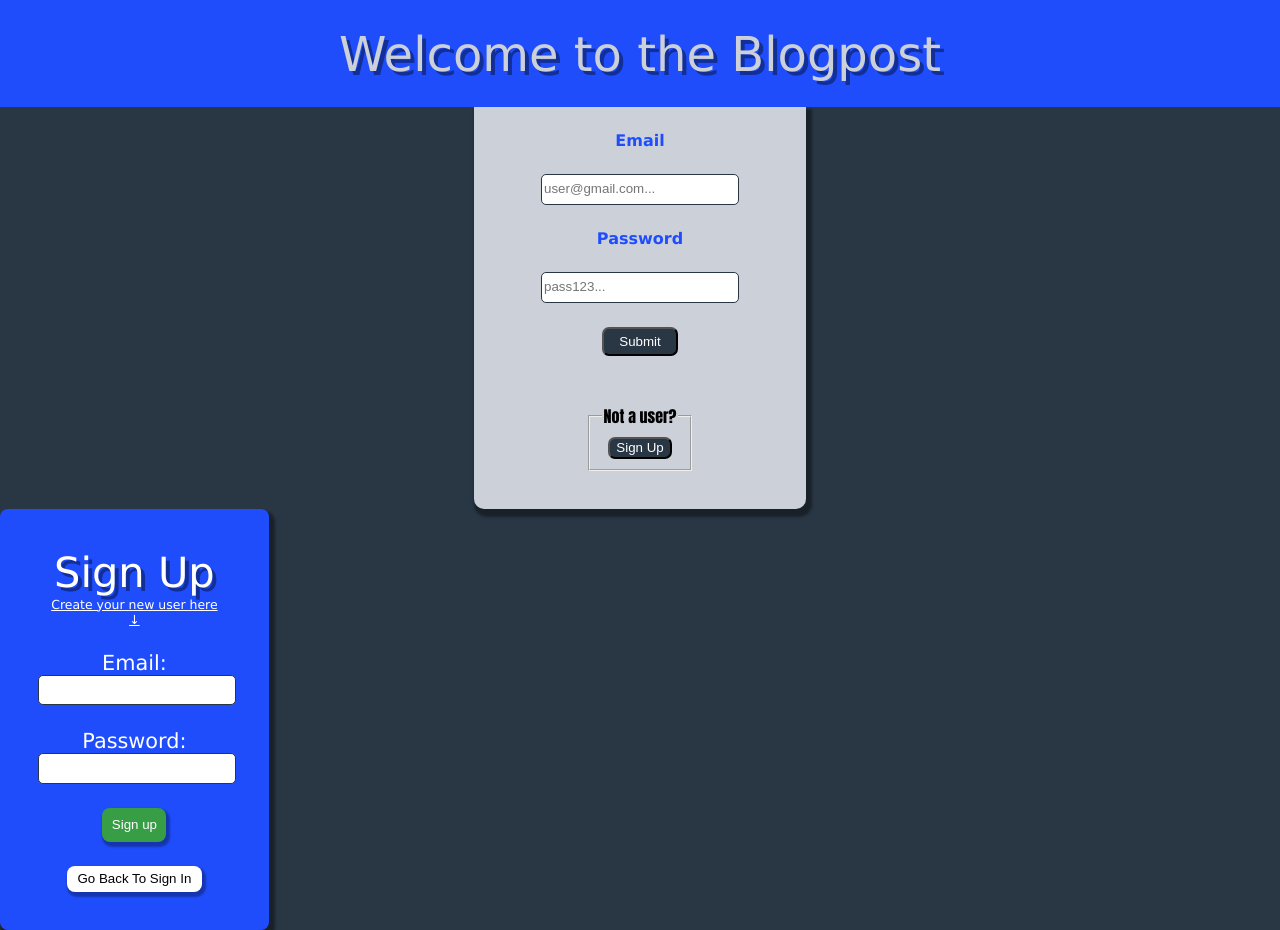
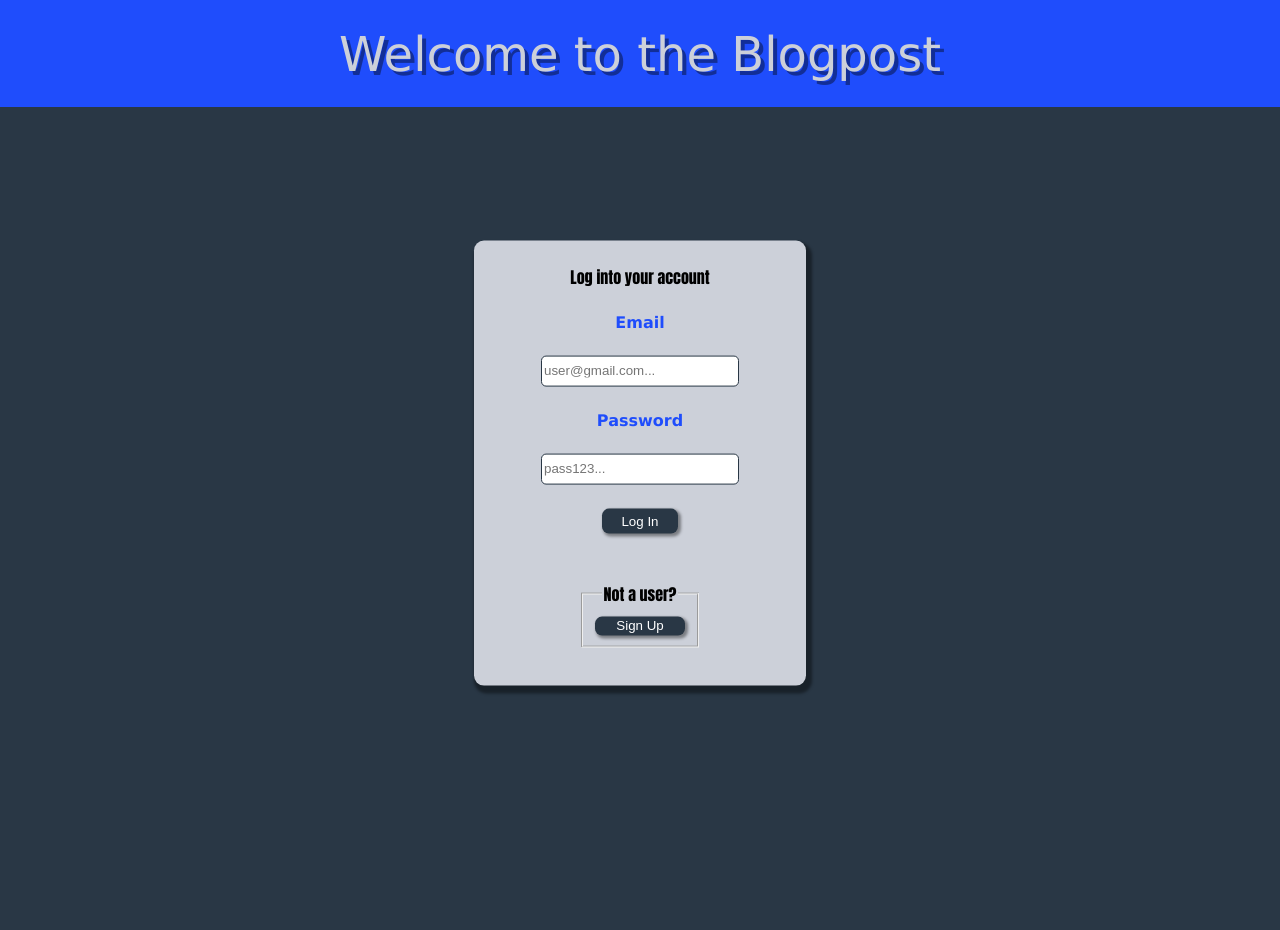
Before and after one commit to azaki00/blogpost-react, a React (Create React App) app: page / in a window 1280 px wide. After the commit the page ends 800 px from the top, so only its background shows below. Built offline with nearby package versions, Linux system fonts and the light colour scheme.

Commit message:
making login and signup menus

```diff
--- a/src/App.js
+++ b/src/App.js
@@ -14,9 +14,10 @@ function App() {
 ])
 
   const [isNotLogged,setIsNotLogged] = useState(true)
-  const [isNotSigned,setIsNotSigned] = useState(true)
+  const [isNotSigned,setIsNotSigned] = useState(false)
 
   const [logsin, setLogsin] = useState({mail: "", pass: ""})
+  const [sign, setSign] = useState({mail: "", pass: ""})
 
   const unlog=()=>{
     setIsNotLogged(prevState => !prevState);
@@ -26,16 +27,33 @@ function App() {
     setIsNotSigned(prevState => !prevState);
   }
 
-  // const signn=(mm,pp)>{
-  //   var xam={mail: "", pass: ""};
-
-  // }
+  const signS=(mm,pp)=>{
+    var controlUser={mail: mm, pass: pp};
+    for(var i=0; i< users.length; i++){
+      if(users[i].mail == mm){
+        alert("User already exists! Please Log in!");
+        return
+      }
+    }
+    // if(mm ){
+    // setUsers({...users, controlUser});
+    // alert("Succesfully signed up!");
+    // }
+    if(isNotLogged){
+      unlog();
+    }
+    unSign();
+    console.log(isNotSigned);
+  }
 
 const logg=(m,p)=>{
   for(var i=0; i< users.length; i++){
     if(users[i].mail == m && users[i].pass == p){
       setLogsin({mail: users[i].mail, pass: users[i].pass})
       alert("Succesfully logged in!");
+      if(isNotSigned){
+        unSign();
+      }
       unlog();
       console.log(isNotLogged);
 
@@ -43,14 +61,15 @@ const logg=(m,p)=>{
     }
 
   }
-  alert("This user is not found!");
-  // setLogsin({mail: "",pass: "" });
+  alert("This user is not found! Please sign up!");
+  setLogsin({mail: "",pass: "" });
 }
+
 
   return (
     <>
-      <Login isNotLogged={isNotLogged} logg={logg}/>
-      <Signup isNotSigned={isNotSigned}/>
+      <Login isNotLogged={isNotLogged} unlog={unlog} logg={logg} unSign ={unSign} />
+      <Signup signS = {signS} unSign={unSign} unlog={unlog} isNotSigned={isNotSigned}/>
     </>
   );
 }
--- a/src/components/login/Login.js
+++ b/src/components/login/Login.js
@@ -1,26 +1,37 @@
 import React from 'react'
 import './login.css'
 import { useState } from 'react'
-const Login = ({logg,unlog,isNotLogged, promptSign}) => {
+import { UNSAFE_NavigationContext } from 'react-router-dom'
+const Login = ({logg,unlog,isNotLogged, unSign}) => {
 
     const [mail, setMail] = useState("")
     const [pass, setPass] = useState("")
 
     const enter=(e) =>{
         e.preventDefault();
-        console.log("clicked");
+        console.log("clicked Log in");
         logg(mail, pass);
+        setMail("");
+        setPass("");
+    }
+
+    const promptSign =(e) => {
+      e.preventDefault();
+      console.log("clicked to sign up");
+      unlog();
+      unSign();
     }
     // e.preventDefault
   return (
     <div className={`login ? ${isNotLogged ? "login--show" : ""}`}>
         <span>Welcome to the Blogpost</span>
         <form className='form'><br/>
+            <article>Log into your account</article><br />
             <label>Email</label><br/>
             <input type="email"  value={mail} onChange={(e) => setMail(e.target.value)}  placeholder="user@gmail.com..."/><br/>
             <label>Password</label><br/>
             <input type="text"  value={pass} onChange={(e) => setPass(e.target.value)}  placeholder="pass123..."/><br/>
-            <button onClick={enter}>Submit</button><br/><br/>
+            <button onClick={enter}>Log In</button><br/><br/>
             <fieldset>
               <legend>Not a user?</legend>
               <button onClick={promptSign}>Sign Up</button>
--- a/src/components/login/login.css
+++ b/src/components/login/login.css
@@ -10,10 +10,10 @@
     align-items: center;
     background-color: #CCD0D9;
     width: 20vw;
-    border-bottom-right-radius: 10px;
-    border-bottom-left-radius: 10px;
+    border-radius: 10px;
     align-self: center;
     box-shadow: 3px 5px 3px 3px rgba(0,0,0,0.4);
+    transform:translateY(30%);
 }
 
 .login{
@@ -26,6 +26,8 @@
     text-align: center;
     opacity: 0;
     pointer-events: none;
+    z-index: 1;
+    transition: ease-in 0.3s;
 }
 
 .login--show{
@@ -65,6 +67,8 @@
     outline: none;
     cursor: pointer;
     transition: 0.4s;
+    border: 0;
+    box-shadow: 2px 2px 3px 1px rgba(0,0,0,0.4);
 }
 
 .login button:hover{
@@ -73,5 +77,6 @@
 }
 
 .login fieldset button{
-    width: 5vw;
+    width: 7vw;
+    line-height: 2vh;
 }
--- a/src/components/signup/Signup.js
+++ b/src/components/signup/Signup.js
@@ -2,32 +2,41 @@ import React from 'react'
 import './signup.css'
 import { useState } from 'react'
 
-const Signup = ({isNotSigned,signS}) => {
+const Signup = ({isNotSigned,signS,unlog,unSign}) => {
 
     const [mailSign, setMailSign] = useState("")
     const [passSign, setPassSign] = useState("")
 
     const enterS=(e) =>{
         e.preventDefault();
-        console.log("clicked");
+        console.log("clicked Signup");
         signS(mailSign, passSign);
     }
+
+    const doUnsign=(e)=>{
+      e.preventDefault();
+      console.log("clicked to go back to log in");
+      unSign();
+      unlog();
+    }
+
 
   return (
     <form className={`signup ${isNotSigned ? "signup--show" : ""}`}>
         <div>
+          <article className='art1'>First time at blogpost?</article><br /><br />
             <span>Sign Up</span><br/>
-            <article>Create your new user here</article>
+            <article className='art2'>Create your new user here</article>
             <article>↓</article>
         </div>
         <br/>
         <label>Email:</label>
-        <input type="text" onChange={(e) => setMailSign(e.target.value)}/><br/>
+        <input type="text" placeholder="example@example.com..." onChange={(e) => setMailSign(e.target.value)}/><br/>
         <label>Password: </label>
-        <input type="text" onChange={(e) => setPassSign(e.target.value)}/><br/>
+        <input type="text" placeholder='pass123...' onChange={(e) => setPassSign(e.target.value)}/><br/>
         <button className='btn1' onClick={enterS}>Sign up</button>
         <br />
-        <button className='btn2'>Go Back To Sign In</button>
+        <button className='btn2' onClick={doUnsign}>Go Back To Log In</button>
     </form>
   )
 }
--- a/src/components/signup/signup.css
+++ b/src/components/signup/signup.css
@@ -14,13 +14,24 @@
 .btn1:hover{
     background-color: #2a7a34;
 }
-.signup article{
+
+
+.art2{
     font-size: 0.6em;
     text-decoration: underline;
 }
+.art1{
+    font-size: 2.2em;
+    color: #fff;
+    font-weight: 700;
+    text-shadow: 4px 4px  rgba(0,0,0,0.4);
+}
+article , span{
+    cursor:default;
+}
 .signup{
     padding: 3%;
-    width: 15vw;
+    width: 40%;
     display: flex;
     flex-direction: column;
     justify-content: space-between ;
@@ -31,10 +42,18 @@
     color: #fff;
     box-shadow: 3px 5px 3px 3px rgba(0,0,0,0.4);
     border-radius: 8px;
+    opacity: 0;
+    pointer-events: none;
+    transition: ease-in 0.3s;
+    z-index: 0;
+    align-items: center;
+    position: fixed;
+     transform: translate(60%, -55%);
 }
 .signup--show{
     opacity: 1;
     pointer-events: all;
+    z-index: 5;
 }
 
 .signup span{
@@ -49,13 +68,20 @@
     width: 15vw;
 }
 .btn2{
-    background-color: #fff;
-    color: black;
+    background-color: black;
+    color: #fff;
+    font-weight: bold;
     width: 70%;
     align-self: center;
     border: 0;
     line-height: 3vh;
     border-radius: 8px;
-    box-shadow: 2px 3px 2px 2px rgba(0, 0, 0, 0.3);
+    box-shadow: 2px 2px 3px 1px rgba(0, 0, 0, 0.3);
     cursor: pointer;
+    transition: 0.4s;
 }
+
+.btn2:hover{
+    background-color: #CCD0D9;
+    color: black;
+}
```
Also changed, not shown: src/images/doodles.jpg (added).
